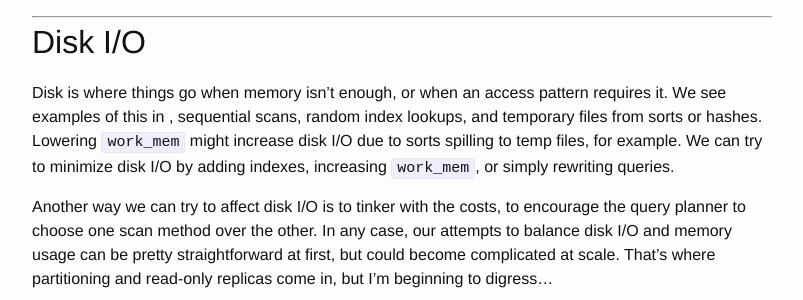
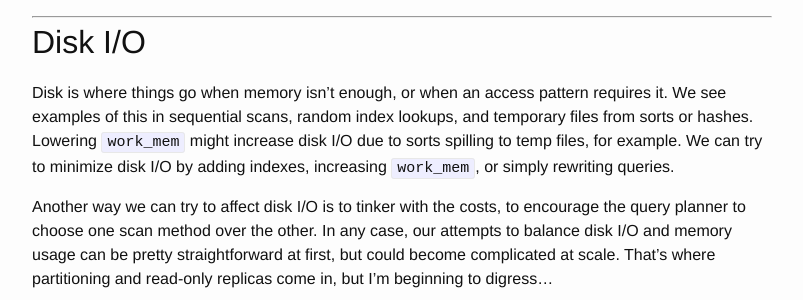
Before and after one commit to richyen/richyen.github.io, a Jekyll site: the page built from _posts/2026-04-20-throughput_triangle.markdown, in a window 1280 px wide and 900 px high, scrolled down 733 px. Shown: the part 176-476 px from the top of the window, without its empty margins (238-1041 px from the left). Built offline with Jekyll 4.4.1, drawn with Linux system fonts in a browser that asks for light colours; comment, search, counter and statistics services are not loaded; some of the changed text lies outside the part shown.

Commit message:
Fix typos

```diff
--- a/_posts/2026-04-20-throughput_triangle.markdown
+++ b/_posts/2026-04-20-throughput_triangle.markdown
@@ -31,7 +31,7 @@ I'd relate this to aperture -- you can throw money at some fast glass, but you a
 
 ## Disk I/O
 
-Disk is where things go when memory isn’t enough, or when an access pattern requires it.  We see examples of this in , sequential scans, random index lookups, and temporary files from sorts or hashes.  Lowering `work_mem` might increase disk I/O due to sorts spilling to temp files, for example.  We can try to minimize disk I/O by adding indexes, increasing `work_mem`, or simply rewriting queries.
+Disk is where things go when memory isn’t enough, or when an access pattern requires it.  We see examples of this in sequential scans, random index lookups, and temporary files from sorts or hashes.  Lowering `work_mem` might increase disk I/O due to sorts spilling to temp files, for example.  We can try to minimize disk I/O by adding indexes, increasing `work_mem`, or simply rewriting queries.
 
 Another way we can try to affect disk I/O is to tinker with the costs, to encourage the query planner to choose one scan method over the other.  In any case, our attempts to balance disk I/O and memory usage can be pretty straightforward at first, but could become complicated at scale.  That's where partitioning and read-only replicas come in, but I'm beginning to digress...
 
```
Also changed, not shown: other parts of _posts/2026-04-20-throughput_triangle.markdown (+1 -1 lines).
